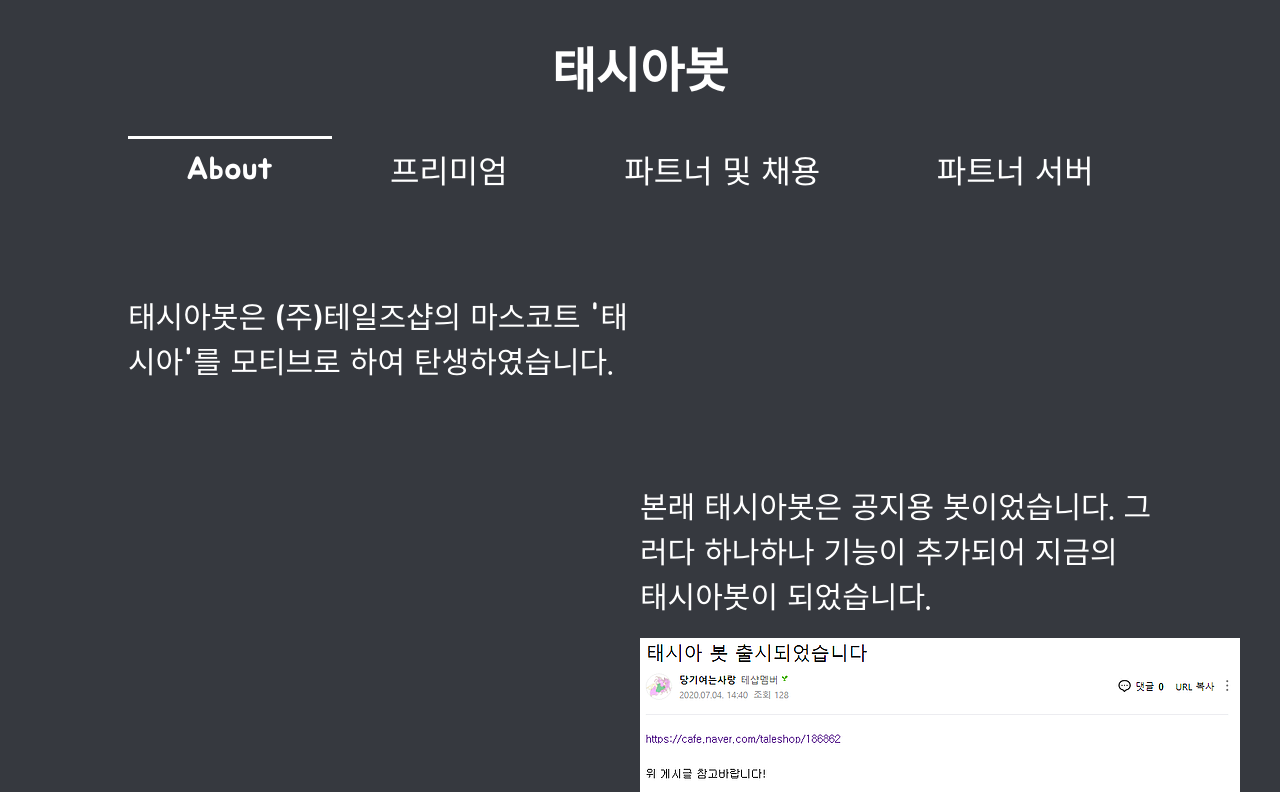
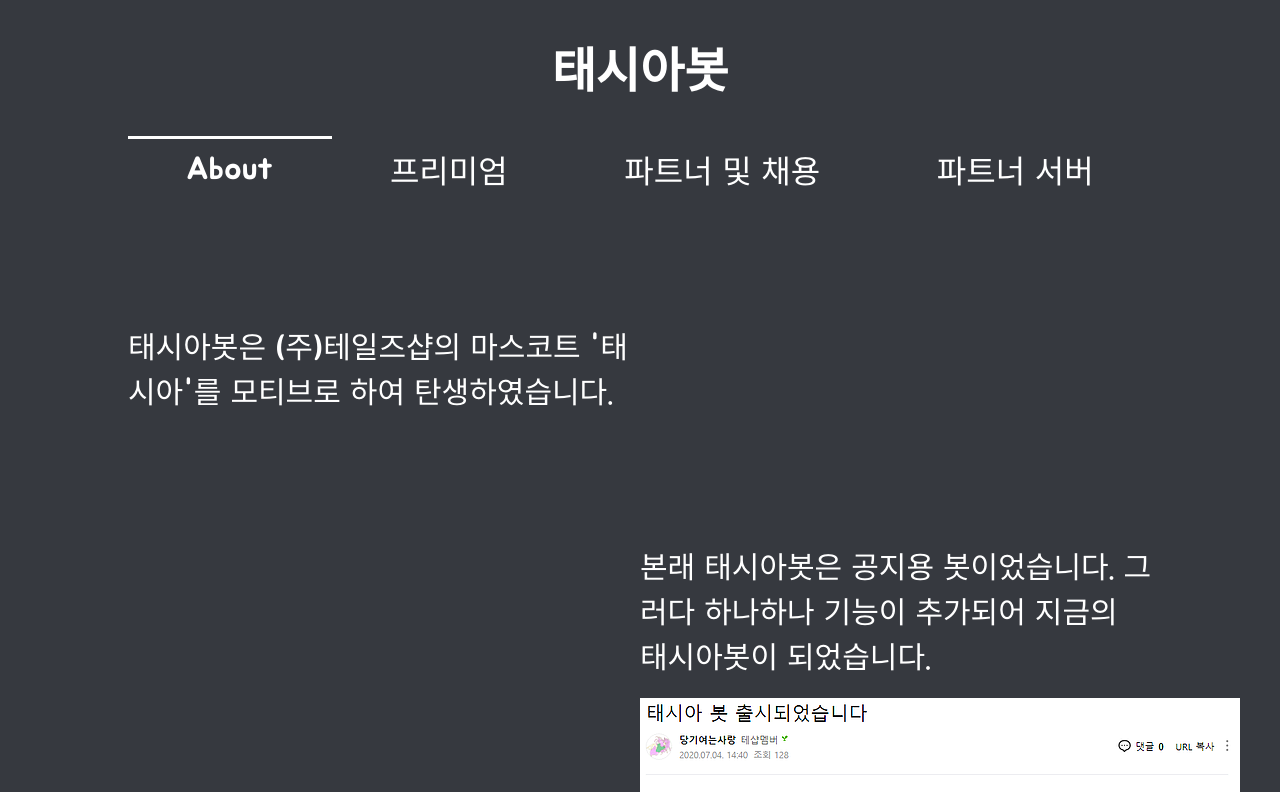
Before and after one commit to paring-chan/taesia-web, a React (Create React App) app: page / in a window 1280 px wide. Shown: the top 792 px of the page. Built offline with nearby package versions, Linux system fonts and the light colour scheme.

Commit message:
Update Home.tsx

```diff
--- a/src/views/Home.tsx
+++ b/src/views/Home.tsx
@@ -119,7 +119,7 @@
                     marginTop: 100,
                     width: '50%'
                 }}>
-                    태시아봇은 (주)테일즈샵의 마스코트 <span>'태시아'를 모티브로 하여 탄생하였습니다.</span>
+                    <p>태시아봇은 (주)테일즈샵의 마스코트 <span>'태시아'를 모티브로 하여 탄생하였습니다.</span></p>
                 </div>
                 <div ref={this.ref.sec2} style={{
                     fontSize: 30,
```
